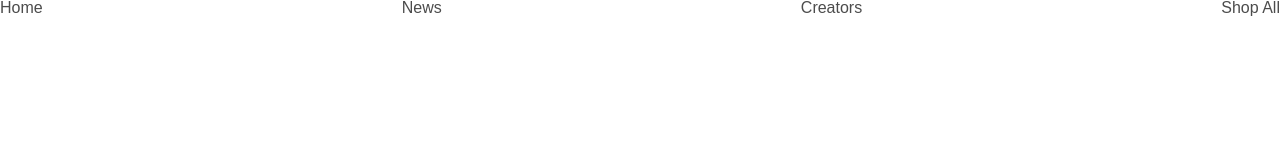
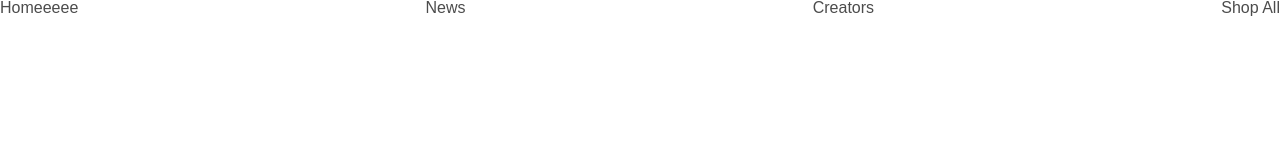
Before and after one commit to yuiri-y/yuiri_dezasuta, a plain HTML site: page 20240115/index.html in a window 1280 px wide. Drawn offline with Linux system fonts and the light colour scheme.

Commit message:
2回目のgit

```diff
--- a/20240115/index.html
+++ b/20240115/index.html
@@ -13,7 +13,7 @@
     <header>
         <nav>
             <ul>
-                <li><a href="">Home</a></li>
+                <li><a href="">Homeeeee</a></li>
                 <li><a href="">News</a></li>
                 <li><a href="">Creators</a></li>
                 <li><a href="">Shop All</a></li>
```
